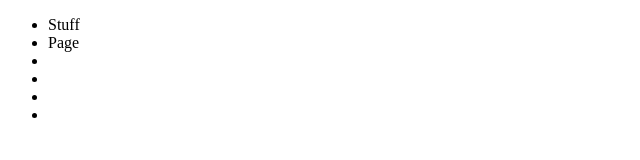
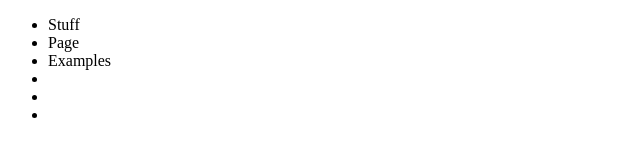
Before and after one commit to mrhxs/Git-Example, a plain HTML site: page index.html in a window 1280 px wide. Shown: the full height of the page, 0-640 px from the left. Drawn offline with Linux system fonts and the light colour scheme.

Commit message:
add example li

```diff
--- a/index.html
+++ b/index.html
@@ -8,7 +8,7 @@
     <ul>
       <li>Stuff</li>
       <li>Page</li>
-      <li></li>
+      <li>Examples</li>
       <li></li>
       <li></li>
       <li></li>
```
